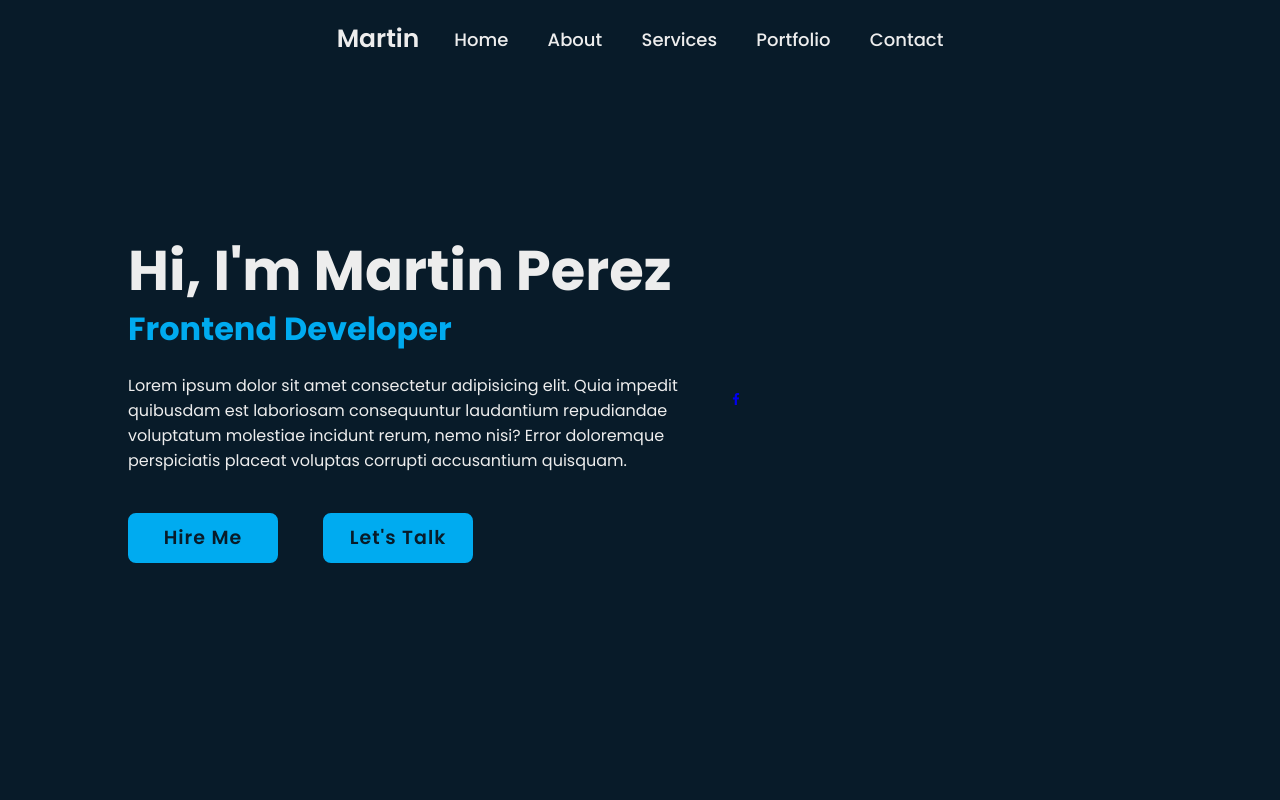
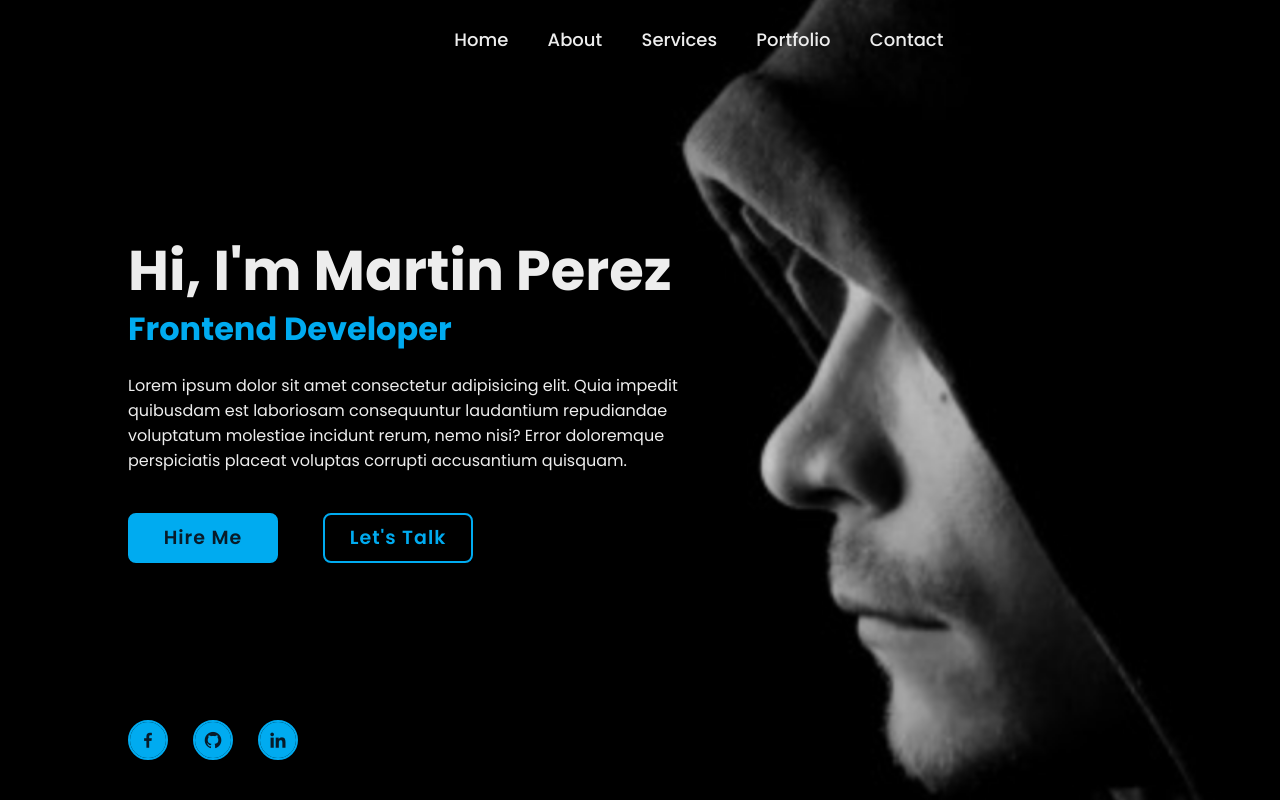
Before and after one commit to apin1992/yoda-project, a plain HTML site: page index.html in a window 1280 px wide. Drawn offline with nearby package versions, Linux system fonts and the light colour scheme.

Commit message:
added new animations

```diff
--- a/index.html
+++ b/index.html
@@ -38,11 +38,11 @@
         </div>
         <div class="home-sci">
             <a href="#"><i class='bx bxl-facebook'></i></a>
-            <a href="#"><box-icon type='logo' name='linkedin'></box-icon></a>
-            <a href="#"><box-icon name='github' type='logo'></box-icon></a>
-            <a href="#"></a>
+            <a href="#"><i class='bx bxl-github'></i></a>
+            <a href="#"><i class='bx bxl-linkedin'></i></a>
 
         </div>
+        <span class="home-imgHover"></span>
     </section>
 </body>
 
--- a/style.css
+++ b/style.css
@@ -5,6 +5,7 @@
     padding: 0;
     box-sizing: border-box;
     font-family: 'Poppins', sans-serif;
+
 }
 
 body {
@@ -26,11 +27,24 @@ body {
 }
 
 .logo {
+    position: relative;
     font-size: 25px;
     color: #EDEDED;
     text-decoration: none;
     font-weight: 600;
 
+}
+
+.logo::before {
+    content: '';
+    position: absolute;
+    top: 0;
+    right: 0;
+    width: 100%;
+    height: 100%;
+    background: #000;
+    animation: showRight 1s ease forwards;
+    animation-delay: .4s;
 }
 
 .navbar a {
@@ -41,40 +55,52 @@ body {
     margin-left: 35px;
 
 }
+
 .navbar a:hover {
     color: #00ABF0;
 }
+
 .home {
     display: flex;
     align-items: center;
     height: 100vh;
+    background: url('images/home6.png') no-repeat;
+    background-size: cover;
+    background-position: center;
     padding: 0 10%;
 }
-.home-content{
+
+.home-content {
     max-width: 600px;
 }
+
 .home-content h1 {
     font-size: 56px;
     font-weight: 700;
     line-height: 1.2;
 
 }
+
+
 .home-content h3 {
     font-size: 32px;
     font-weight: 700;
     color: #00ABF0;
 }
+
 .home-content p {
     font-size: 16px;
     margin: 20px 0 40px;
 
 }
+
 .home-content .btn-box {
     display: flex;
     justify-content: space-between;
     width: 345px;
     height: 50px;
 }
+
 .btn-box a {
     position: relative;
     width: 150px;
@@ -95,17 +121,21 @@ body {
     transition: .5s;
 
 }
-.btn-box a:hover
-.btn-box a:nth-child(2){
+
+.btn-box a:hover,
+.btn-box a:nth-child(2) {
     background: transparent;
     color: #00ABF0;
 }
+
 .btn-box a:nth-child(2):hover {
     color: #081B29;
 }
+
 .btn-box a:nth-child(2)::before {
-    background: #00ABF0 ;
+    background: #00ABF0;
 }
+
 .btn-box a::before {
     content: '';
     position: absolute;
@@ -117,6 +147,74 @@ body {
     z-index: -1;
     transition: .5s;
 
-    }.btn-box a:hover::before{
+}
+
+.btn-box a:hover::before {
     width: 100%;
 }
+
+.home-sci {
+    position: absolute;
+    bottom: 40px;
+    width: 170px;
+    display: flex;
+    justify-content: space-between;
+}
+
+.home-sci a {
+    position: relative;
+    display: inline-flex;
+    justify-content: center;
+    align-items: center;
+    width: 40px;
+    height: 40px;
+    background: transparent;
+    border: 2px solid #00ABF0;
+    border-radius: 50%;
+    font-size: 20px;
+    color: #081B29;
+    text-decoration: none;
+    z-index: 1;
+    overflow: hidden;
+    transition: .5s;
+
+}
+
+.home-sci a:hover {
+    color: #081B29;
+
+}
+
+.home-sci a::before {
+    content: '';
+    position: absolute;
+    top: 0;
+    left: 0;
+    width: 100%;
+    height: 100%;
+    background: #00ABF0;
+    z-index: -1;
+    transition: .5s;
+
+}
+
+.home-sci a:hover::before {
+    width: 100%;
+}
+
+.home-imgHover {
+    position: absolute;
+    top: 0;
+    right: 30px;
+    width: 700px;
+    height: 100%;
+    background: transparent;
+    transition: 3s;
+}
+
+.home-imgHover:hover {
+    opacity: .8;
+    background: #000;
+}
+
+@keyframes showRight {}
```
Also changed, not shown: images/home.jpg (added), images/home2.png (added), images/home3.png (added), images/home4.png (added), images/home5.png (added), images/home6.png (added).
